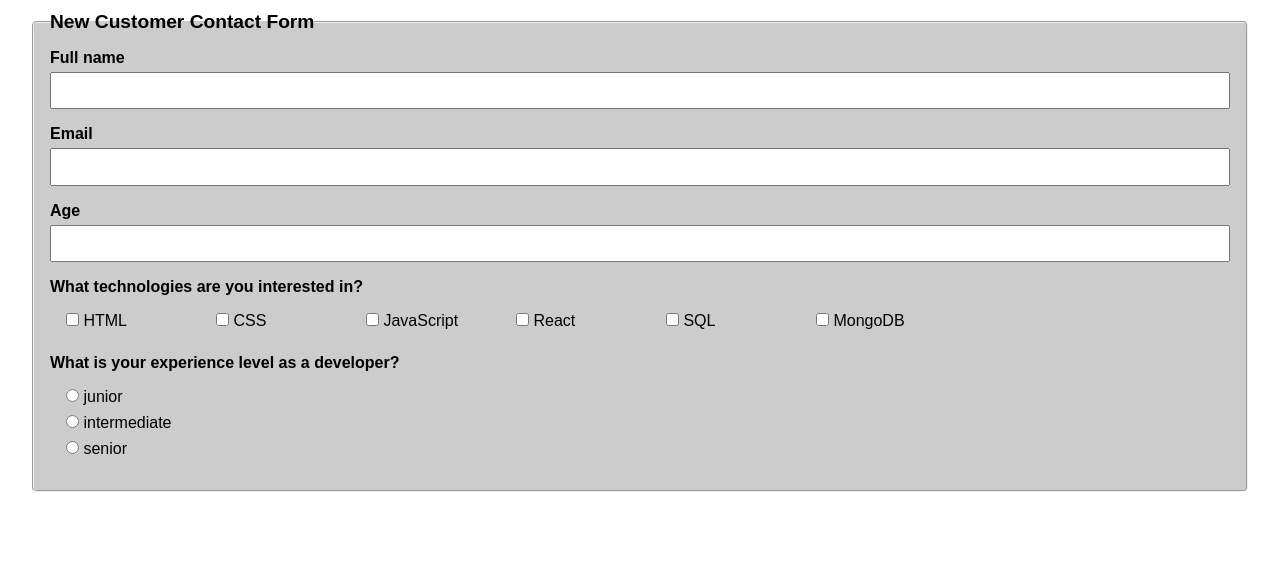
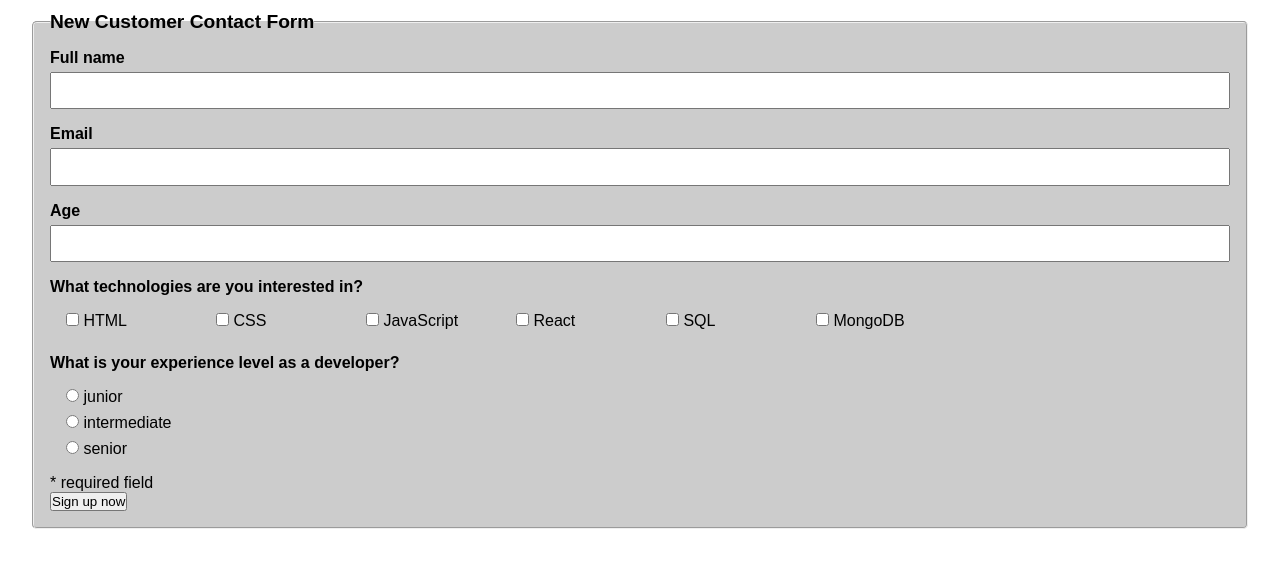
Before and after one commit to edwardtanguay/et003-vanilla-form-example, a plain HTML site: page index.html in a window 1280 px wide. Shown: the part 90-658 px from the top of the page. Drawn offline with Linux system fonts and the light colour scheme.

Commit message:
buttons in

```diff
--- a/index.html
+++ b/index.html
@@ -97,6 +97,10 @@
 
 				</div>
 			</label>
+			<div class="buttonRow">
+				<div class="note">* required field</div>
+				<button>Sign up now</button>
+			</div>
 		</fieldset>
 
 	</form>
```
